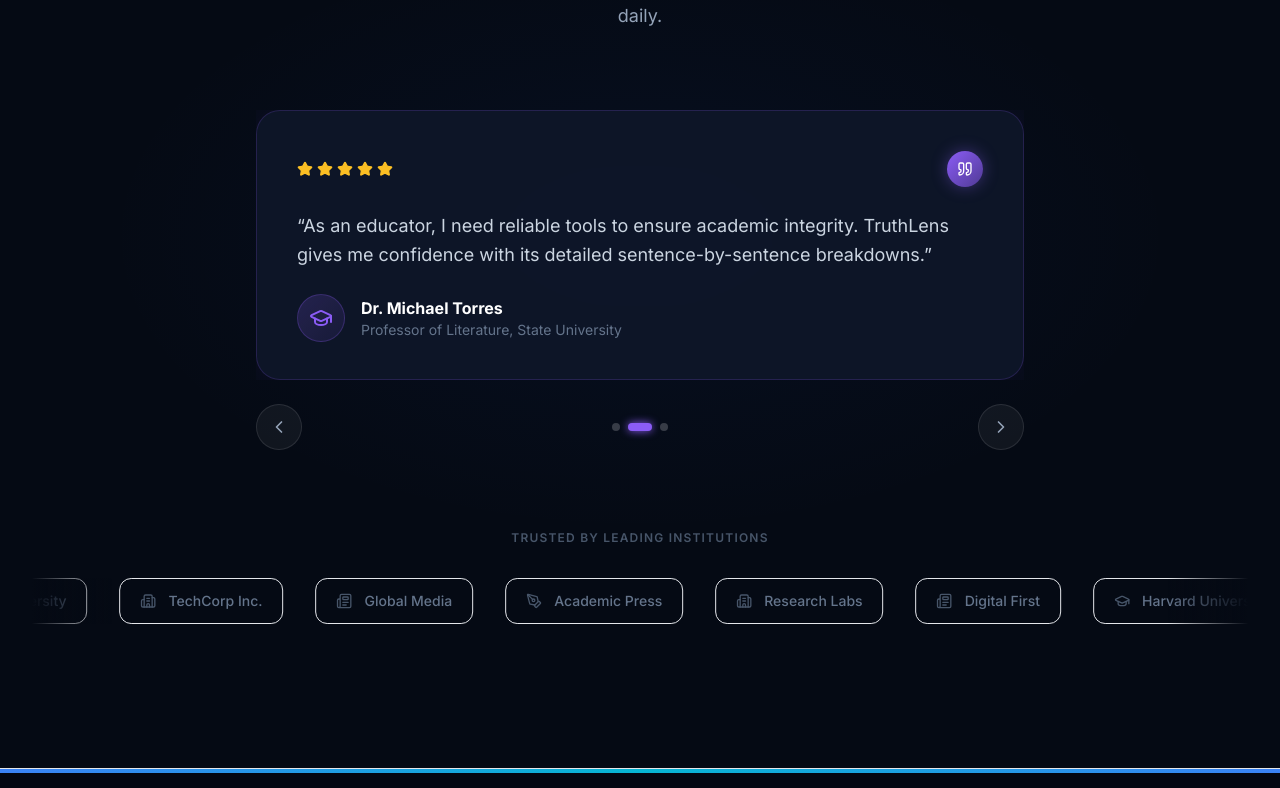
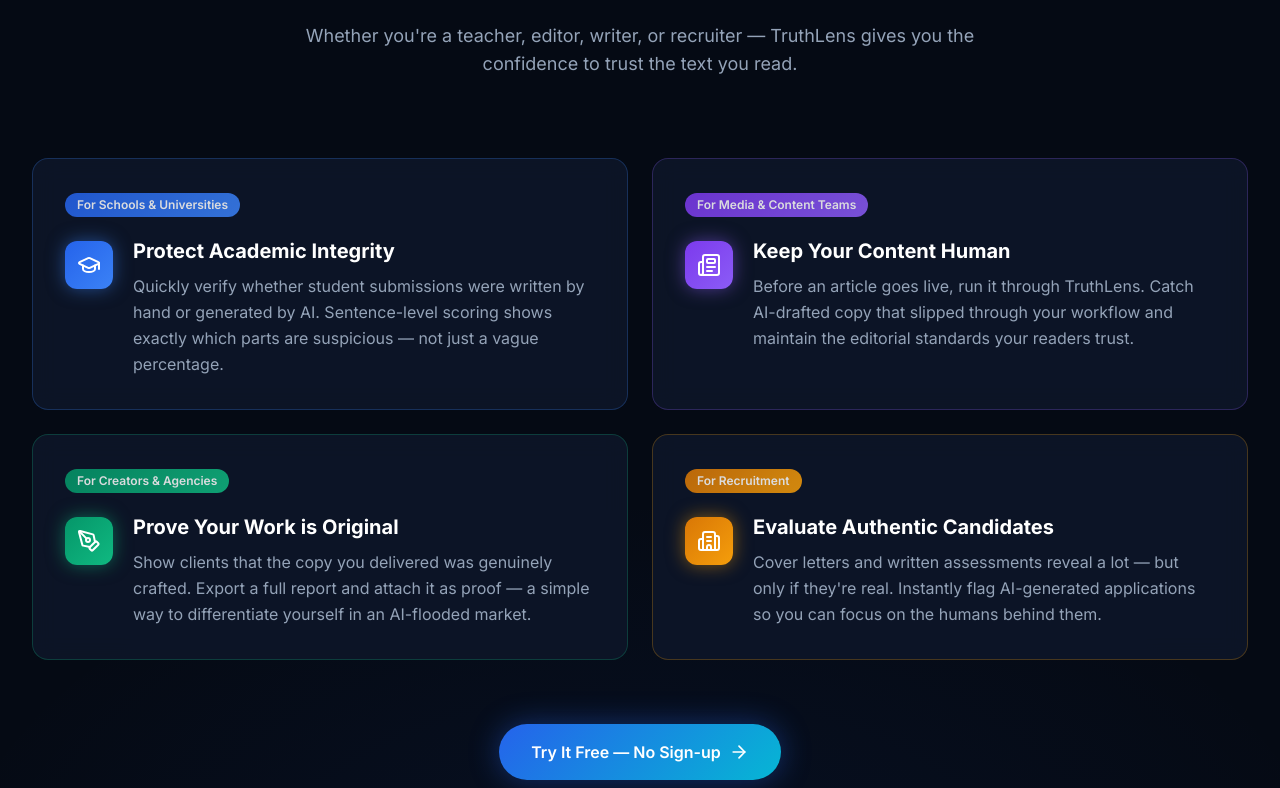
Before and after one commit to arkosingh/TruthLens, a Next.js app: page / in a window 1280 px wide. Shown: the part 3292-4080 px from the top of the page. Built offline with nearby package versions, Linux system fonts and the light colour scheme.

Commit message:
Add clipboard paste button to scanner, replace fake testimonials with use-case section

```diff
--- a/components/Testimonials.tsx
+++ b/components/Testimonials.tsx
@@ -1,88 +1,79 @@
 "use client";
 
-import { useState, useEffect, useCallback } from "react";
-import { motion, AnimatePresence } from "framer-motion";
-import { Quote, Star, ChevronLeft, ChevronRight, GraduationCap, PenTool, Newspaper, Building2 } from "lucide-react";
+import { motion } from "framer-motion";
+import Link from "next/link";
+import { GraduationCap, Newspaper, PenTool, Building2, ArrowRight } from "lucide-react";
+import { TiltCard } from "./TiltCard";
 
-const testimonials = [
+const useCases = [
   {
-    quote:
-      "TruthLens has become essential in our content moderation workflow. The sentence-level analysis catches AI-generated submissions that every other tool misses.",
-    author:  "Sarah Chen",
-    role:    "Editor-in-Chief",
-    company: "TechDaily News",
-    icon:    Newspaper,
-    color:   "#3B82F6",
-    rating:  5,
+    icon: GraduationCap,
+    audience: "Educators",
+    headline: "Protect Academic Integrity",
+    description:
+      "Quickly verify whether student submissions were written by hand or generated by AI. Sentence-level scoring shows exactly which parts are suspicious — not just a vague percentage.",
+    gradient: "135deg, #2563EB, #3B82F6",
+    glow:     "rgba(59,130,246,0.5)",
+    border:   "rgba(59,130,246,0.25)",
+    tag:      "For Schools & Universities",
   },
   {
-    quote:
-      "As an educator, I need reliable tools to ensure academic integrity. TruthLens gives me confidence with its detailed sentence-by-sentence breakdowns.",
-    author:  "Dr. Michael Torres",
-    role:    "Professor of Literature",
-    company: "State University",
-    icon:    GraduationCap,
-    color:   "#8B5CF6",
-    rating:  5,
+    icon: Newspaper,
+    audience: "Publishers & Editors",
+    headline: "Keep Your Content Human",
+    description:
+      "Before an article goes live, run it through TruthLens. Catch AI-drafted copy that slipped through your workflow and maintain the editorial standards your readers trust.",
+    gradient: "135deg, #7C3AED, #8B5CF6",
+    glow:     "rgba(139,92,246,0.5)",
+    border:   "rgba(139,92,246,0.25)",
+    tag:      "For Media & Content Teams",
   },
   {
-    quote:
-      "We integrated TruthLens into our publishing pipeline and never looked back. Fast, accurate, and the Gemini-powered analysis is genuinely impressive.",
-    author:  "Emily Watson",
-    role:    "Content Director",
-    company: "Creative Publishing Co.",
-    icon:    PenTool,
-    color:   "#06B6D4",
-    rating:  5,
+    icon: PenTool,
+    audience: "Freelancers & Agencies",
+    headline: "Prove Your Work is Original",
+    description:
+      "Show clients that the copy you delivered was genuinely crafted. Export a full report and attach it as proof — a simple way to differentiate yourself in an AI-flooded market.",
+    gradient: "135deg, #059669, #10B981",
+    glow:     "rgba(16,185,129,0.5)",
+    border:   "rgba(16,185,129,0.25)",
+    tag:      "For Creators & Agencies",
+  },
+  {
+    icon: Building2,
+    audience: "HR & Hiring Teams",
+    headline: "Evaluate Authentic Candidates",
+    description:
+      "Cover letters and written assessments reveal a lot — but only if they're real. Instantly flag AI-generated applications so you can focus on the humans behind them.",
+    gradient: "135deg, #D97706, #F59E0B",
+    glow:     "rgba(245,158,11,0.5)",
+    border:   "rgba(245,158,11,0.25)",
+    tag:      "For Recruitment",
   },
 ];
 
-const trustedBy = [
-  { name: "Harvard University",  icon: GraduationCap },
-  { name: "TechCorp Inc.",        icon: Building2 },
-  { name: "Global Media",         icon: Newspaper },
-  { name: "Academic Press",       icon: PenTool },
-  { name: "Research Labs",        icon: Building2 },
-  { name: "Digital First",        icon: Newspaper },
-];
+const container = {
+  hidden:  { opacity: 0 },
+  visible: { opacity: 1, transition: { staggerChildren: 0.12 } },
+};
 
-const slideVariants = {
-  enter: (d: number) => ({ x: d > 0 ? 500 : -500, opacity: 0, scale: 0.9 }),
-  center: { x: 0, opacity: 1, scale: 1, transition: { duration: 0.5, ease: "easeOut" as const } },
-  exit:  (d: number) => ({ x: d > 0 ? -500 : 500, opacity: 0, scale: 0.9, transition: { duration: 0.4, ease: "easeIn" as const } }),
+const item = {
+  hidden:  { opacity: 0, y: 40 },
+  visible: { opacity: 1, y: 0, transition: { duration: 0.6, ease: "easeOut" as const } },
 };
 
 export function Testimonials() {
-  const [current,   setCurrent]   = useState(0);
-  const [direction, setDirection] = useState(0);
-
-  const go = useCallback((idx: number) => {
-    setDirection(idx > current ? 1 : -1);
-    setCurrent(idx);
-  }, [current]);
-
-  const next = useCallback(() => go((current + 1) % testimonials.length), [current, go]);
-  const prev = useCallback(() => go((current - 1 + testimonials.length) % testimonials.length), [current, go]);
-
-  // auto-play
-  useEffect(() => {
-    const t = setInterval(next, 5000);
-    return () => clearInterval(t);
-  }, [next]);
-
-  const t = testimonials[current];
-
   return (
     <section
       className="relative py-24 lg:py-36 overflow-hidden"
       style={{ background: "#050A14" }}
     >
-      {/* bg orb */}
+      {/* bg glow */}
       <div
         className="absolute inset-0 pointer-events-none"
         style={{
           background:
-            "radial-gradient(ellipse 60% 40% at 50% 50%, rgba(37,99,235,0.06) 0%, transparent 70%)",
+            "radial-gradient(ellipse 80% 50% at 50% 100%, rgba(37,99,235,0.07) 0%, transparent 70%)",
         }}
       />
 
@@ -96,162 +87,98 @@
           className="text-center max-w-3xl mx-auto mb-20"
         >
           <span className="inline-flex items-center gap-2 px-4 py-2 rounded-full border border-blue-500/30 bg-blue-500/10 text-sm font-medium text-blue-300 mb-5">
-            <Star className="w-4 h-4 fill-current" />
-            Trusted Worldwide
+            Who It&apos;s For
           </span>
           <h2 className="text-3xl sm:text-4xl lg:text-5xl font-black text-white mb-5">
-            Loved by{" "}
-            <span className="shimmer-text">Professionals</span>
+            Built for Everyone Who{" "}
+            <span className="shimmer-text">Values Truth</span>
           </h2>
           <p className="text-lg text-slate-400">
-            Join thousands of educators, publishers, and content creators who rely on TruthLens daily.
+            Whether you&apos;re a teacher, editor, writer, or recruiter — TruthLens gives you the confidence to trust the text you read.
           </p>
         </motion.div>
 
-        {/* ── Carousel ──────────────────────────────────── */}
-        <div className="relative max-w-3xl mx-auto mb-20">
-          {/* Card area */}
-          <div className="relative h-[320px] sm:h-[270px] overflow-hidden">
-            <AnimatePresence initial={false} custom={direction} mode="popLayout">
+        {/* Cards */}
         <motion.div
-                key={current}
-                custom={direction}
-                variants={slideVariants}
-                initial="enter"
-                animate="center"
-                exit="exit"
-                className="absolute inset-0"
+          variants={container}
+          initial="hidden"
+          whileInView="visible"
+          viewport={{ once: true, margin: "-80px" }}
+          className="grid grid-cols-1 md:grid-cols-2 gap-6 mb-16"
         >
+          {useCases.map((uc) => (
+            <motion.div key={uc.audience} variants={item}>
+              <TiltCard tiltMaxAngle={6} glareEnable className="h-full">
                 <div
-                  className="h-full rounded-3xl border p-8 sm:p-10 flex flex-col justify-between"
+                  className="neon-card relative h-full rounded-2xl p-8 border"
                   style={{
-                    background:     "rgba(15,23,42,0.9)",
-                    borderColor:    t.color + "30",
-                    backdropFilter: "blur(16px)",
-                    boxShadow:      `0 0 60px ${t.color}18`,
+                    background:     "rgba(15,23,42,0.85)",
+                    borderColor:    uc.border,
+                    backdropFilter: "blur(12px)",
+                  }}
+                  onMouseEnter={(e) => {
+                    (e.currentTarget as HTMLElement).style.boxShadow = `0 0 50px ${uc.glow.replace("0.5", "0.2")}`;
+                  }}
+                  onMouseLeave={(e) => {
+                    (e.currentTarget as HTMLElement).style.boxShadow = "none";
                   }}
                 >
-                  {/* top row */}
-                  <div>
-                    <div className="flex items-center justify-between mb-6">
-                      {/* Stars */}
-                      <div className="flex gap-1">
-                        {Array.from({ length: t.rating }).map((_, i) => (
-                          <Star key={i} className="w-4 h-4 fill-amber-400 text-amber-400" />
-                        ))}
-                      </div>
-                      {/* Quote icon */}
+                  {/* Tag */}
+                  <span
+                    className="inline-block px-3 py-1 rounded-full text-xs font-semibold mb-5"
+                    style={{
+                      background: `linear-gradient(${uc.gradient})`,
+                      opacity: 0.85,
+                      color: "white",
+                    }}
+                  >
+                    {uc.tag}
+                  </span>
+
+                  <div className="flex items-start gap-5">
+                    {/* Icon */}
                     <div
-                        className="w-9 h-9 rounded-full flex items-center justify-center"
-                        style={{ background: `linear-gradient(135deg, ${t.color}, ${t.color}88)`, boxShadow: `0 0 16px ${t.color}60` }}
+                      className="w-12 h-12 rounded-xl flex items-center justify-center flex-shrink-0 mt-1"
+                      style={{
+                        background: `linear-gradient(${uc.gradient})`,
+                        boxShadow:  `0 0 18px ${uc.glow}`,
+                      }}
                     >
-                        <Quote className="w-4 h-4 text-white" />
-                      </div>
-                    </div>
-                    <p className="text-slate-300 text-lg leading-relaxed">&ldquo;{t.quote}&rdquo;</p>
+                      <uc.icon className="w-6 h-6 text-white" />
                     </div>
 
-                  {/* Author */}
-                  <div className="flex items-center gap-4 mt-6">
-                    <div
-                      className="w-12 h-12 rounded-full flex items-center justify-center flex-shrink-0"
-                      style={{ background: `linear-gradient(135deg, ${t.color}30, ${t.color}15)`, border: `1px solid ${t.color}40` }}
-                    >
-                      <t.icon className="w-6 h-6" style={{ color: t.color }} />
-                    </div>
                     <div>
-                      <p className="font-bold text-white">{t.author}</p>
-                      <p className="text-sm text-slate-500">{t.role}, {t.company}</p>
+                      <h3 className="text-xl font-bold text-white mb-2">{uc.headline}</h3>
+                      <p className="text-slate-400 leading-relaxed">{uc.description}</p>
                     </div>
                   </div>
                 </div>
+              </TiltCard>
             </motion.div>
-            </AnimatePresence>
-          </div>
+          ))}
+        </motion.div>
 
-          {/* Controls */}
-          <div className="flex items-center justify-between mt-6">
-            {/* Prev */}
-            <button
-              onClick={prev}
-              className="p-3 rounded-full border border-white/10 bg-white/5 text-slate-400 hover:border-blue-500/50 hover:text-white hover:bg-blue-500/10 transition-all duration-200"
-              aria-label="Previous"
-            >
-              <ChevronLeft className="w-5 h-5" />
-            </button>
-
-            {/* Dots */}
-            <div className="flex gap-2">
-              {testimonials.map((_, i) => (
-                <button
-                  key={i}
-                  onClick={() => go(i)}
-                  className="transition-all duration-300"
-                  aria-label={`Go to slide ${i + 1}`}
-                >
-                  <div
-                    className="rounded-full transition-all duration-300"
-                    style={{
-                      width:   i === current ? 24 : 8,
-                      height:  8,
-                      background: i === current ? testimonials[i].color : "rgba(255,255,255,0.2)",
-                      boxShadow:  i === current ? `0 0 8px ${testimonials[i].color}` : "none",
-                    }}
-                  />
-                </button>
-              ))}
-            </div>
-
-            {/* Next */}
-            <button
-              onClick={next}
-              className="p-3 rounded-full border border-white/10 bg-white/5 text-slate-400 hover:border-blue-500/50 hover:text-white hover:bg-blue-500/10 transition-all duration-200"
-              aria-label="Next"
-            >
-              <ChevronRight className="w-5 h-5" />
-            </button>
-          </div>
-        </div>
-
-        {/* ── Trusted by marquee ────────────────────────── */}
+        {/* CTA */}
         <motion.div
-          initial={{ opacity: 0 }}
-          whileInView={{ opacity: 1 }}
+          initial={{ opacity: 0, y: 20 }}
+          whileInView={{ opacity: 1, y: 0 }}
           viewport={{ once: true }}
           transition={{ duration: 0.6 }}
+          className="text-center"
         >
-          <p className="text-center text-xs font-semibold text-slate-600 uppercase tracking-widest mb-8">
-            Trusted by leading institutions
-          </p>
-          <div className="relative overflow-hidden">
-            {/* fade edges */}
-            <div className="absolute left-0 top-0 bottom-0 w-20 z-10 pointer-events-none"
-              style={{ background: "linear-gradient(to right, #050A14, transparent)" }} />
-            <div className="absolute right-0 top-0 bottom-0 w-20 z-10 pointer-events-none"
-              style={{ background: "linear-gradient(to left, #050A14, transparent)" }} />
-
-            <div className="flex gap-8 animate-marquee">
-              {[...trustedBy, ...trustedBy].map((org, i) => (
-                <div
-                  key={`${org.name}-${i}`}
-                  className="flex items-center gap-3 px-5 py-3 rounded-xl border border-white/8 bg-white/3 flex-shrink-0"
+          <Link
+            href="/scan"
+            className="inline-flex items-center gap-2 px-8 py-4 rounded-full font-semibold text-white transition-all duration-300 hover:scale-105"
+            style={{
+              background: "linear-gradient(135deg,#2563EB 0%,#06B6D4 100%)",
+              boxShadow:  "0 0 30px rgba(37,99,235,0.4)",
+            }}
           >
-                  <org.icon className="w-4 h-4 text-slate-600" />
-                  <span className="text-slate-500 font-medium whitespace-nowrap text-sm">{org.name}</span>
-                </div>
-              ))}
-            </div>
-          </div>
+            Try It Free — No Sign-up
+            <ArrowRight className="w-5 h-5" />
+          </Link>
         </motion.div>
       </div>
-
-      <style jsx>{`
-        @keyframes marquee {
-          0%   { transform: translateX(0); }
-          100% { transform: translateX(-50%); }
-        }
-        .animate-marquee { animation: marquee 28s linear infinite; }
-      `}</style>
     </section>
   );
 }
```
Also changed, not shown: components/TextInput.tsx (+31 -3 lines). Lines whose indentation alone changed are shown as unchanged.
